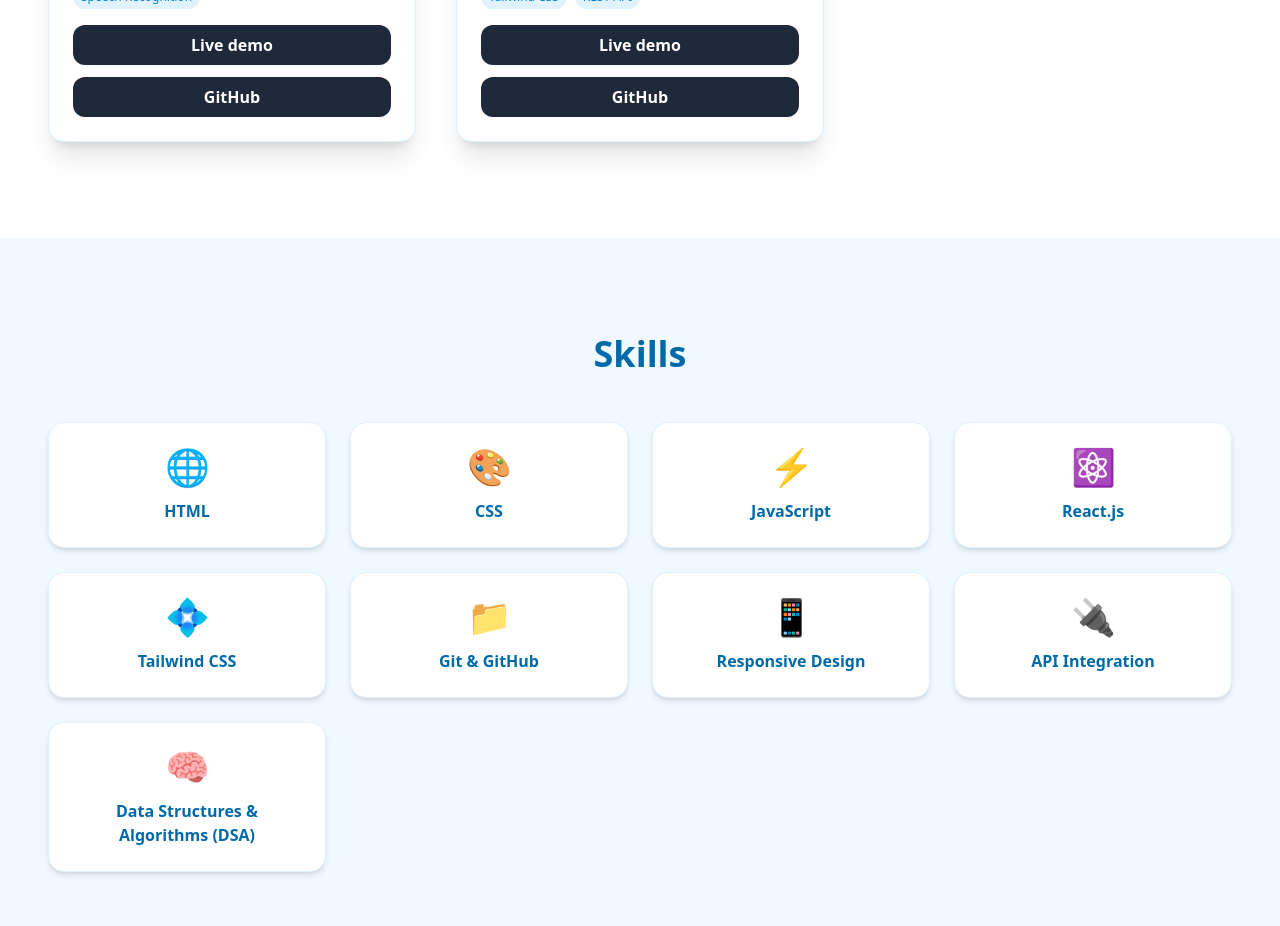
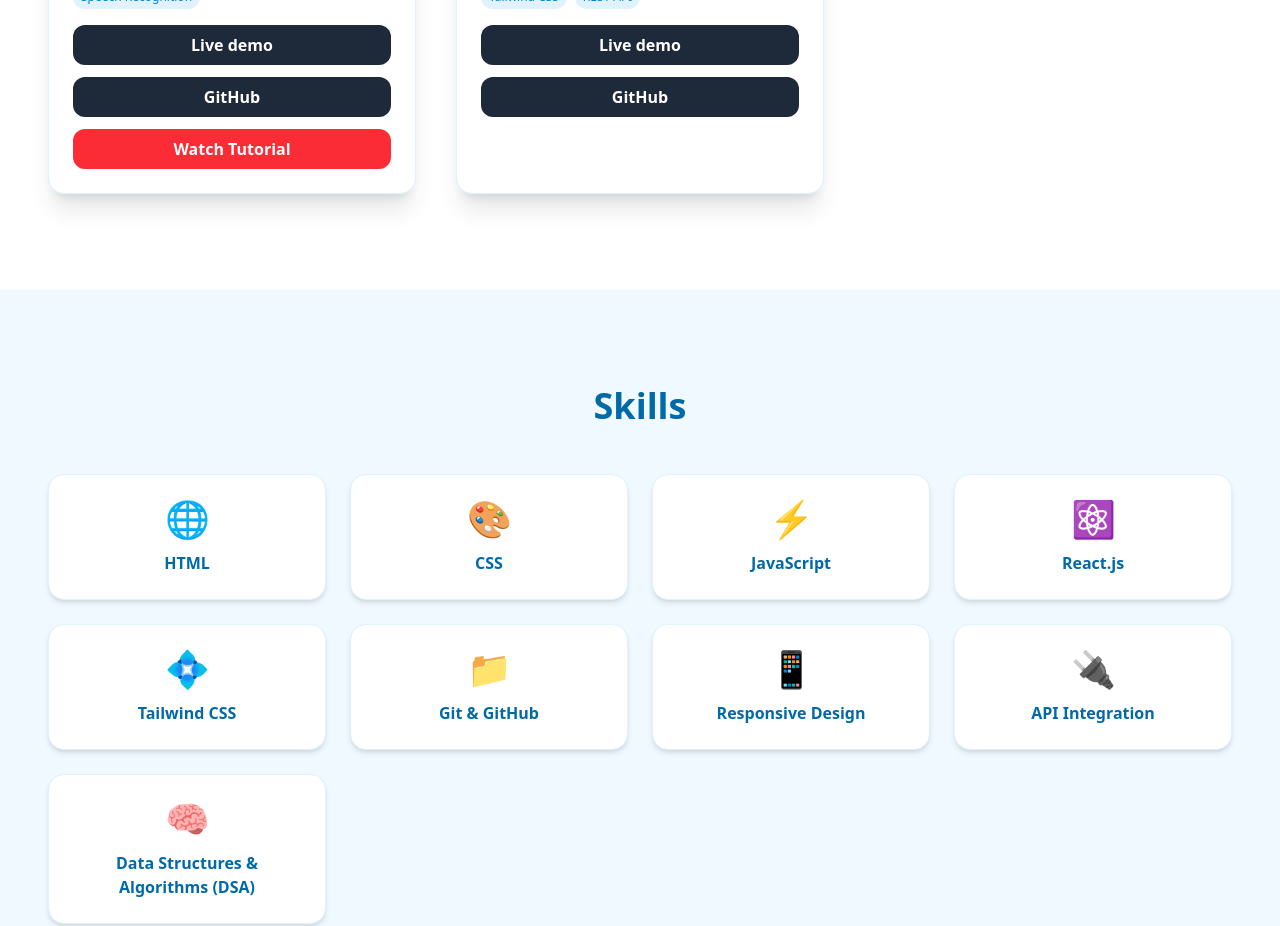
Before and after one commit to mniSujalTaneja/Portfolio, a React (Vite) app: page / in a window 1280 px wide. Shown: the part 1380-2306 px from the top of the page. Built offline with nearby package versions, Linux system fonts and the light colour scheme.

Commit message:
kuro video

```diff
--- a/src/components/Projects/projectsData.js
+++ b/src/components/Projects/projectsData.js
@@ -9,7 +9,7 @@ export const projectsData = [
       "A modern AI-powered chatbot supporting voice and text input with features like weather updates, jokes, wiki summaries, and math calculations. Built with a clean, responsive UI.",
     image: kuroImg,
     technologies: ["React", "Vite", "Tailwind CSS", "Speech Recognition"],
-    video: "",
+    video: "https://youtu.be/jES3qBS1738?si=6dHi_DChRYUV7pW8",
     github: "https://github.com/mniSujalTaneja/KURO",
     demo: "https://kuro-ai-three.vercel.app/",
   },
```
